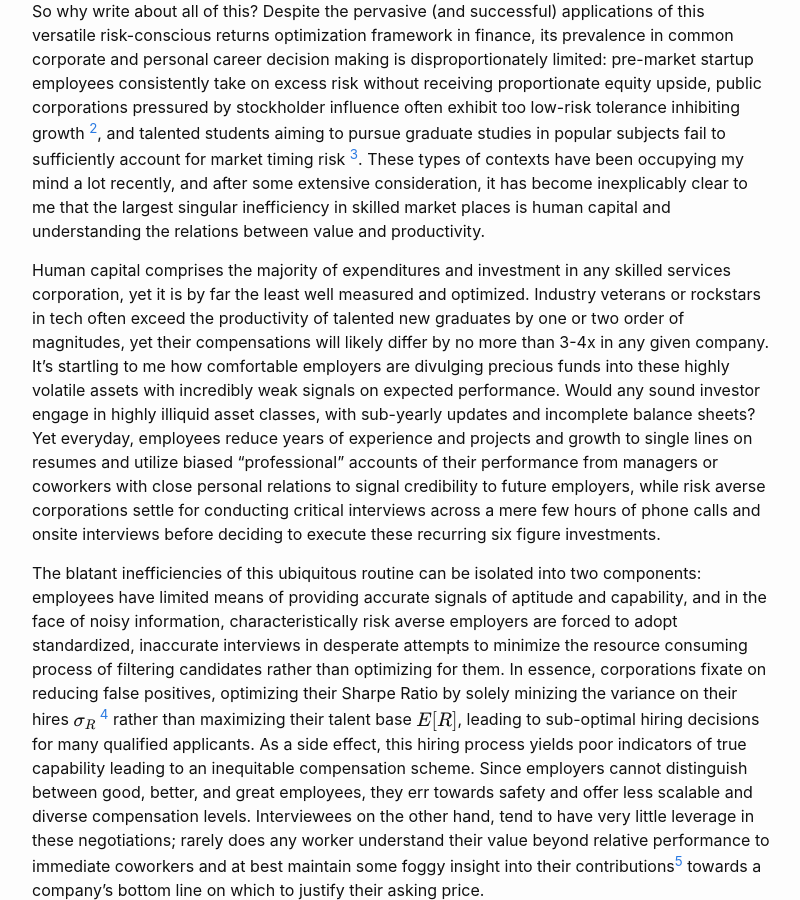
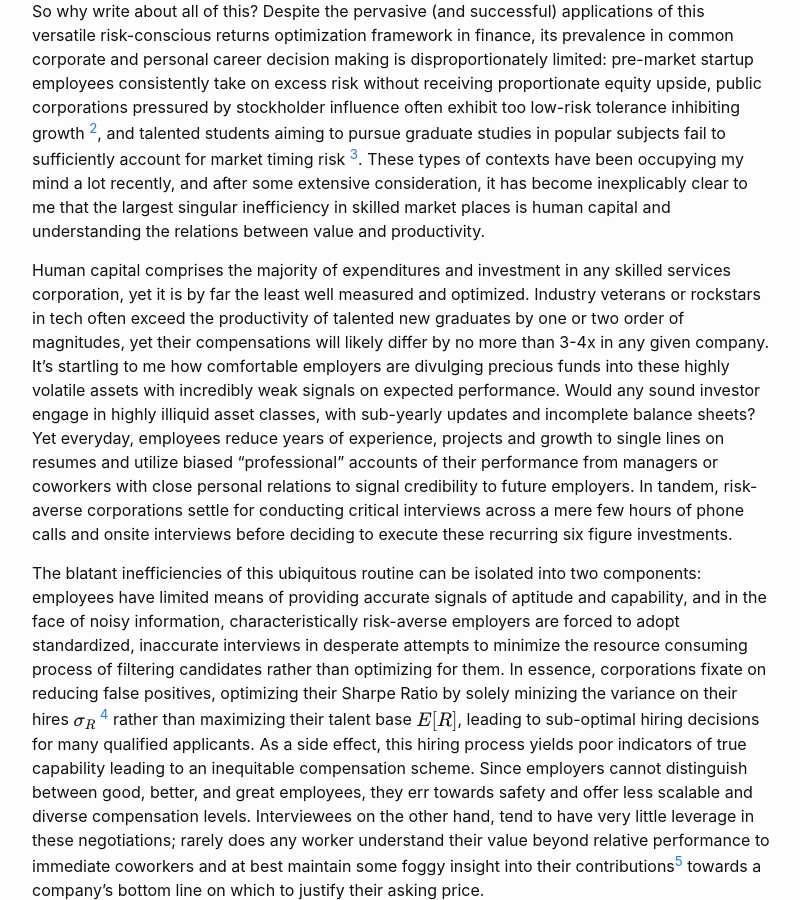
Before and after one commit to rtolsma/rtolsma.github.io, a Jekyll site: the page built from _posts/2020-06-14-productivity.markdown, in a window 1280 px wide and 900 px high, scrolled down 491 px. Shown: the whole window, without its empty margins (238-1038 px from the left). Built offline with Jekyll 4.4.1, drawn with Linux system fonts in a browser that asks for light colours; formulas are drawn with MathJax 3.

```diff
--- a/_posts/2020-06-14-productivity.markdown
+++ b/_posts/2020-06-14-productivity.markdown
@@ -15,11 +15,11 @@ So why write about all of this? Despite the pervasive (and successful) applicati
 by stockholder influence often exhibit too low-risk tolerance inhibiting growth [^2], and talented students aiming to pursue graduate studies in popular subjects fail to sufficiently account for market timing risk [^3]. These types of contexts have been occupying my mind a lot recently, and after some extensive consideration, it has become inexplicably clear to me that the largest singular inefficiency in skilled market places is human capital and understanding the relations between value and productivity.
 
 Human capital comprises the majority of expenditures and investment in any skilled services corporation, yet it is by far the least well measured and optimized. Industry veterans or rockstars in tech often exceed the productivity of talented new graduates by one or two order of magnitudes, yet their compensations will likely differ by no more than 3-4x in any given company. It's startling to me how comfortable
-employers are divulging precious funds into these highly volatile assets with incredibly weak signals on expected performance. Would any sound investor engage in highly illiquid asset classes, with sub-yearly updates and incomplete balance sheets? Yet everyday, employees reduce years of experience and projects and growth to single lines on resumes and utilize biased "professional" accounts of
-their performance from managers or coworkers with close personal relations to signal credibility to future employers, while risk averse corporations settle for conducting critical interviews across a mere few hours of phone calls and onsite interviews before deciding to execute these recurring six figure investments.
+employers are divulging precious funds into these highly volatile assets with incredibly weak signals on expected performance. Would any sound investor engage in highly illiquid asset classes, with sub-yearly updates and incomplete balance sheets? Yet everyday, employees reduce years of experience, projects and growth to single lines on resumes and utilize biased "professional" accounts of
+their performance from managers or coworkers with close personal relations to signal credibility to future employers. In tandem, risk-averse corporations settle for conducting critical interviews across a mere few hours of phone calls and onsite interviews before deciding to execute these recurring six figure investments.
 
 The blatant inefficiencies of this ubiquitous routine can be isolated into two components:
-employees have limited means of providing accurate signals of aptitude and capability, and in the face of noisy information, characteristically risk averse employers are forced to adopt standardized, inaccurate interviews in desperate attempts to minimize the resource consuming process of filtering candidates rather than optimizing for them. In essence, corporations fixate on reducing false positives, optimizing their Sharpe Ratio by solely minizing the variance on their hires $$\sigma_R$$ [^4] rather than maximizing their talent base $$E[R]$$, leading to sub-optimal hiring decisions for many qualified
+employees have limited means of providing accurate signals of aptitude and capability, and in the face of noisy information, characteristically risk-averse employers are forced to adopt standardized, inaccurate interviews in desperate attempts to minimize the resource consuming process of filtering candidates rather than optimizing for them. In essence, corporations fixate on reducing false positives, optimizing their Sharpe Ratio by solely minizing the variance on their hires $$\sigma_R$$ [^4] rather than maximizing their talent base $$E[R]$$, leading to sub-optimal hiring decisions for many qualified
 applicants. As a side effect, this hiring process yields poor indicators of true capability leading to an inequitable compensation scheme. Since employers cannot distinguish between good, better, and great
 employees, they err towards safety and offer less scalable and diverse compensation levels. Interviewees on the other hand, tend to have very little leverage in these negotiations; rarely does any worker
 understand their value beyond relative performance to immediate coworkers and at best maintain some foggy insight into their contributions[^5] towards a company's bottom line on which to justify their asking price.
```
